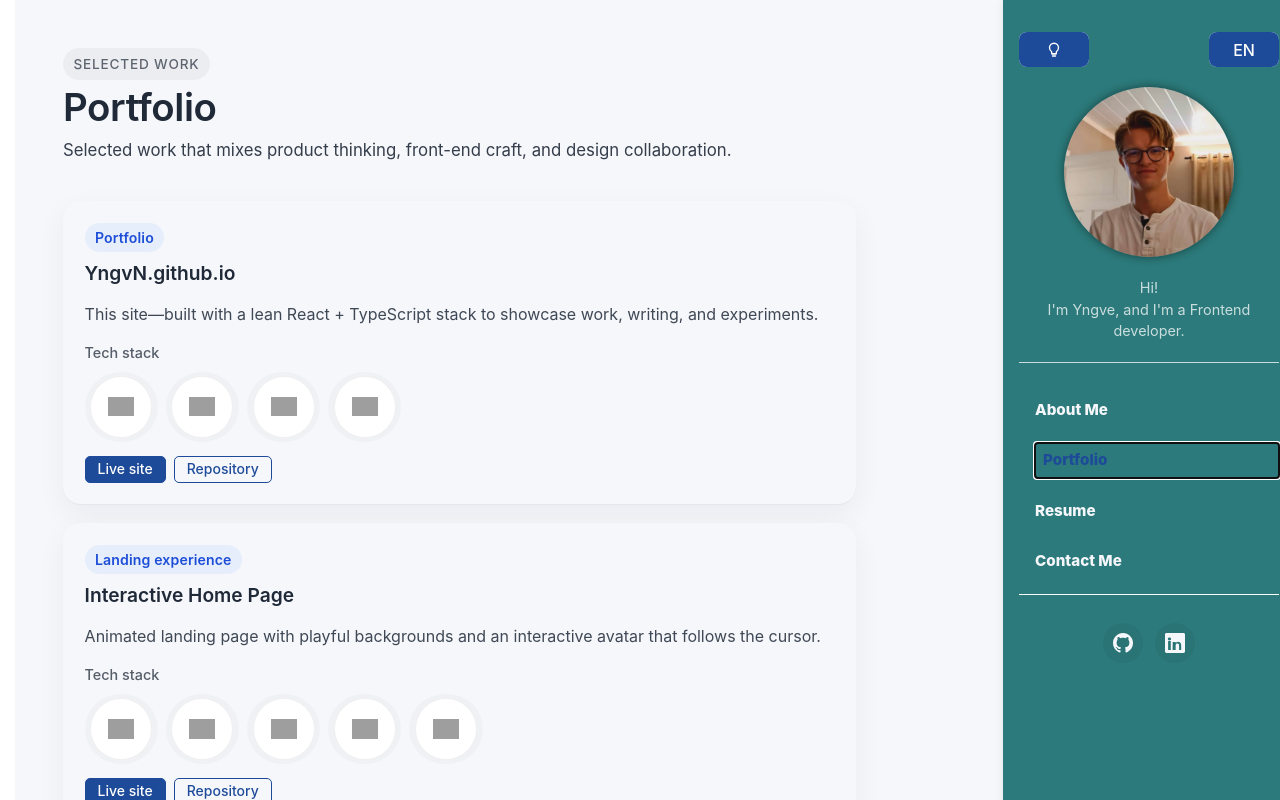
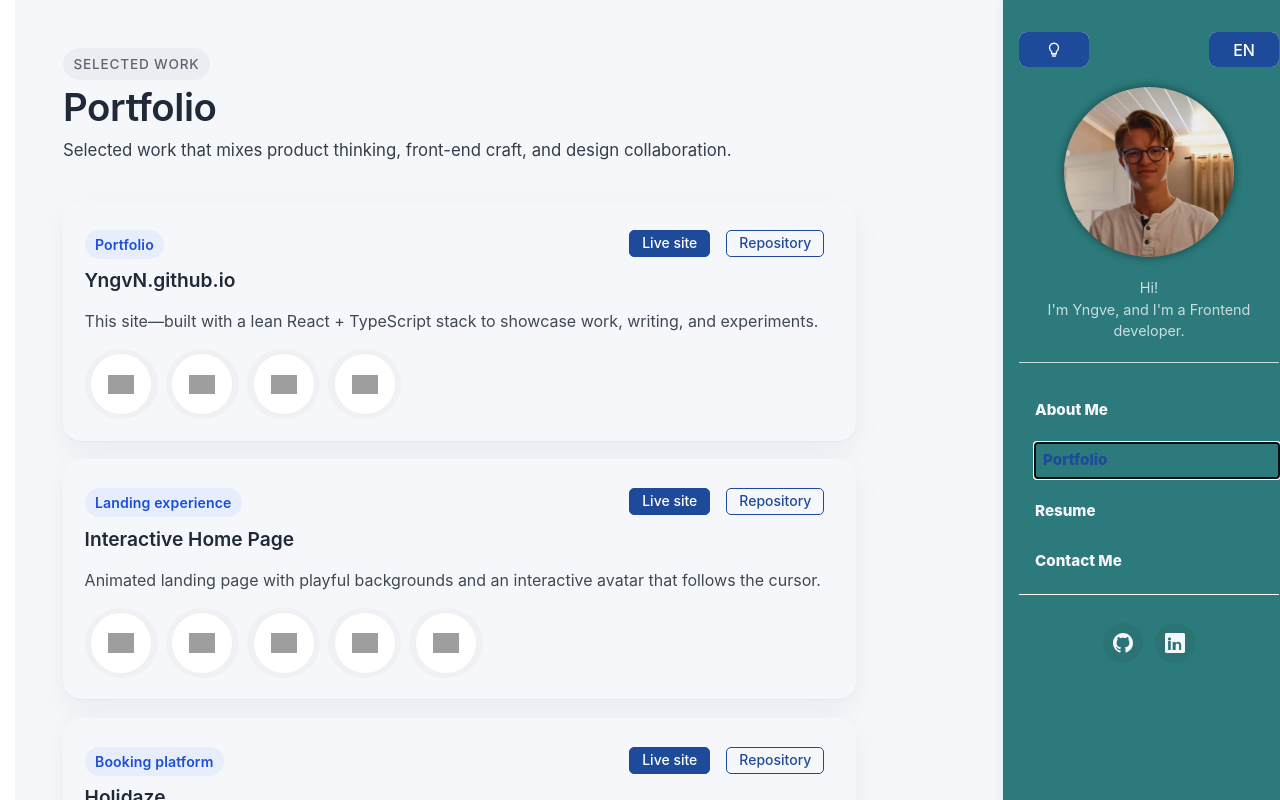
Before and after one commit to YngvN/YngvN.github.io, a React (Vite) app: page /#resume in a window 1280 px wide. Both pictures are taken after a click on the button "Portfolio". Shown: the top 800 px of the page. Built offline with nearby package versions, Linux system fonts and the light colour scheme; grey boxes are pictures that could not be loaded.

Commit message:
Removed hover on touch

```diff
--- a/src/assets/sass/_buttons.scss
+++ b/src/assets/sass/_buttons.scss
@@ -52,14 +52,17 @@ $btn-active-translate: 1px;
     -webkit-appearance: none;
 }
 
-.btn:hover {}
-
+// Touch-friendly override: disable hover on coarse pointers
+@media (hover: hover) and (pointer: fine) {
     .btn:hover,
     .btn:focus-visible {
         background-color: sass-color.adjust(colors.color("primary"), $lightness: -5%);
         box-shadow: 0 0.25rem 0.75rem rgba(0, 0, 0, 0.15);
         text-decoration: none;
     }
+}
+
+.btn:hover {}
 
 .btn:focus-visible {
     outline: 2px solid colors.color("primary");
@@ -164,9 +167,11 @@ $btn-active-translate: 1px;
         color: colors.color-dark("primary");
     }
 
+    @media (hover: hover) and (pointer: fine) {
         .btn:hover,
         .btn:focus-visible {
             box-shadow: 0 0.25rem 0.75rem rgba(0, 0, 0, 0.6);
+        }
     }
 }
 
--- a/src/pages/contact/contact.tsx
+++ b/src/pages/contact/contact.tsx
@@ -16,7 +16,7 @@ const Contact: React.FC = () => {
             <p className="contact__intro">
                 Happy to discuss opportunities, collaborations, or questions. Drop a line on any channel below.
             </p>
-            <div className="contact-card">
+            <div className="contact-card surface-card">
                 <ul className="contact-list">
                     {socials.map(({ label, href, display }) => (
                         <li key={label} className="contact-list__item">
--- a/src/pages/pages.scss
+++ b/src/pages/pages.scss
@@ -6,6 +6,21 @@
 
 .page-container {
     @extend .container;
+}
+
+.surface-card {
+    background: colors.color('background');
+    border-bottom: 1px solid rgba(colors.color('text'), 0.08);
+    border-radius: 18px;
+    box-shadow: 0 10px 30px rgba(15, 23, 42, 0.05);
+}
+
+body[data-theme='dark'] {
+    .surface-card {
+        background: colors.color-dark('background');
+        border-color: rgba(colors.color-dark('text'), 0.12);
+        box-shadow: 0 10px 30px rgba(0, 0, 0, 0.35);
+    }
 }
 
 .page-heading {
@@ -86,8 +101,8 @@ body[data-theme='dark'] {
 }
 
 .category-toggle__chevron {
-    width: 40px;
-    height: 40px;
+    width: 30px;
+    height: 10px;
     position: relative;
     display: inline-flex;
     align-items: center;
@@ -97,12 +112,13 @@ body[data-theme='dark'] {
     transform: translateY(0) rotate(-90deg);
     transition: transform 0.3s ease;
     color: inherit;
+    opacity: 50%;
 
     &::before,
     &::after {
         content: '';
         position: absolute;
-        width: 28px;
+        width: 20px;
         height: 3px;
         border-radius: 999px;
         background-color: currentColor;
@@ -110,11 +126,11 @@ body[data-theme='dark'] {
     }
 
     &::before {
-        transform: translate(-6px, -7px) rotate(-35deg) translateY(-1px);
+        transform: translate(-6px, -7px) rotate(-35deg) translateY(2.5px);
     }
 
     &::after {
-        transform: translate(-6px, 7px) rotate(35deg);
+        transform: translate(-6px, 7px) rotate(35deg) translateY(-2.5px);
     }
 }
 
@@ -131,11 +147,11 @@ body[data-theme='dark'] {
 
     .category-toggle__chevron {
         &::before {
-            transform: translateX(-4px) rotate(45deg);
+            transform: translateX(-4px) rotate(35deg) translateY(-6px);
         }
 
         &::after {
-            transform: translateX(-4px) rotate(-45deg);
+            transform: translateX(-4px) rotate(-35deg)translateY(6px);
         }
     }
 }
--- a/src/pages/portfolio/portfolio.scss
+++ b/src/pages/portfolio/portfolio.scss
@@ -39,14 +39,12 @@
 }
 
 .project-card {
-    background: colors.color('background');
-    border-bottom: 1px solid rgba(colors.color('text'), 0.08);
-    border-radius: 18px;
-    padding: 1.35rem;
-    box-shadow: 0 10px 30px rgba(15, 23, 42, 0.05);
+    padding: 1.8rem 1.35rem 1.35rem;
     display: flex;
     flex-direction: column;
     gap: 0.9rem;
+    position: relative;
+    overflow: hidden;
 }
 
 .project-card__top {
@@ -116,9 +114,34 @@
 }
 
 .project-card__links {
-    display: flex;
-    flex-wrap: wrap;
-    gap: 0.5rem;
+    position: absolute;
+    display: inline-flex;
+    gap: 1rem;
+    right: 2rem;
+}
+
+.project-card__link {
+    position: absolute;
+    width: 180px;
+    text-align: center;
+    pointer-events: auto;
+    padding: 0.7rem 1.1rem;
+    font-size: 0.98rem;
+    font-weight: fonts.$font-weight-bold;
+}
+
+.project-card__link--live {
+    top: 16px;
+    left: -48px;
+    transform: rotate(-45deg);
+    transform-origin: top left;
+}
+
+.project-card__link--repo {
+    top: 16px;
+    right: -48px;
+    transform: rotate(45deg);
+    transform-origin: top right;
 }
 
 .project-card__stack-label {
@@ -140,12 +163,6 @@ body[data-theme='dark'] {
         color: rgba(colors.color-dark('text'), 0.8);
     }
 
-    .project-card {
-        background: colors.color-dark('background');
-        border-color: rgba(colors.color-dark('text'), 0.12);
-        box-shadow: 0 10px 30px rgba(0, 0, 0, 0.35);
-    }
-
     .project-card__tag {
         background: rgba(99, 102, 241, 0.15);
         color: #c7d2fe;
@@ -162,6 +179,11 @@ body[data-theme='dark'] {
     .project-card__stack-label {
         color: rgba(colors.color-dark('text'), 0.8);
     }
+
+    .project-card__link--live,
+    .project-card__link--repo {
+        box-shadow: 0 12px 24px rgba(0, 0, 0, 0.35);
+    }
 }
 
 @media (max-width: 720px) {
--- a/src/pages/portfolio/portfolio.tsx
+++ b/src/pages/portfolio/portfolio.tsx
@@ -160,7 +160,7 @@ const portfolioCopy: Record<
 };
 
 const Portfolio: React.FC<PortfolioProps> = ({ language }) => {
-    const { heading, intro, projects, stackLabel, eyebrow, viewLive, viewRepo } = portfolioCopy[language];
+    const { heading, intro, projects, eyebrow, viewLive, viewRepo } = portfolioCopy[language];
 
     return (
         <div className="container page-container portfolio">
@@ -174,14 +174,14 @@ const Portfolio: React.FC<PortfolioProps> = ({ language }) => {
 
             <div className="portfolio__grid">
                 {projects.map(({ id, name, tag, stack, description, liveUrl, repoUrl }) => (
-                    <article className="project-card" key={id}>
+                    <article className="project-card surface-card" key={id}>
                         <div className="project-card__top">
                             <span className="project-card__tag">{tag}</span>
                             <h3 className="project-card__title">{name}</h3>
                         </div>
                         <p className="project-card__description">{description}</p>
                         <div className="project-card__stack">
-                            <span className="project-card__stack-label">{stackLabel}</span>
+
                             <TechLogoGrid technologies={stack} keyPrefix={id} />
                         </div>
                         <div className="project-card__links">
--- a/src/pages/resume/resume.scss
+++ b/src/pages/resume/resume.scss
@@ -3,12 +3,6 @@
 
 .resume {
     padding-top: 1rem;
-}
-
-.resume__intro {
-    max-width: 780px;
-    margin: 0 0 1.5rem;
-    color: rgba(colors.color('text'), 0.9);
 }
 
 .resume__summary {
--- a/src/pages/resume/resume.tsx
+++ b/src/pages/resume/resume.tsx
@@ -27,7 +27,6 @@ type ResumeSection = {
 
 type ResumeContent = {
     heading: Localized;
-    intro: Localized;
     summary: Localized;
     skillsHeading: Localized;
     skills: Localized[];
@@ -216,10 +215,6 @@ const resumeSections: ResumeSection[] = [
 
 const resumeCopy: ResumeContent = {
     heading: { en: 'Résumé', no: 'CV' },
-    intro: {
-        en: 'Education, experience, and roles across technology, education, care, and community.',
-        no: 'Utdanning, arbeidserfaring og roller innen teknologi, pedagogikk, omsorg og kultur.',
-    },
     summary: {
         en: 'As an employee I am solution-oriented and patient, with the end result in focus. I observe and learn from my surroundings to fit in and collaborate well with any team, leaning on their strengths. I enjoy unorthodox and creative solutions but work well with other preferences too.',
         no: 'Som arbeidstaker er jeg løsningsorientert og tålmodig, med sluttresultatet som fokus. Jeg prøver å observere og lære fra omgivelsene mine for å kunne passe inn og jobbe bra med team som jeg blir plassert i, og jobbe ut ifra deres styrker. Jeg liker uortodokse og kreative løsninger, men jobber fint med andre sine ønsker om de heller vil gjøre noe annet.',
@@ -237,12 +232,11 @@ const resumeCopy: ResumeContent = {
 };
 
 const Resume: React.FC<ResumeProps> = ({ language }) => {
-    const { heading, intro, summary, skillsHeading, skills, sections } = resumeCopy;
+    const { heading, summary, skillsHeading, skills, sections } = resumeCopy;
 
     return (
         <div className="container page-container resume">
             <h1 className="page-heading">{heading[language]}</h1>
-            <p className="resume__intro">{intro[language]}</p>
             <p className="resume__summary">{summary[language]}</p>
             <div className="resume__skills">
                 <h2 className="resume-section__title">{skillsHeading[language]}</h2>
```
Lines whose indentation alone changed are shown as unchanged.
